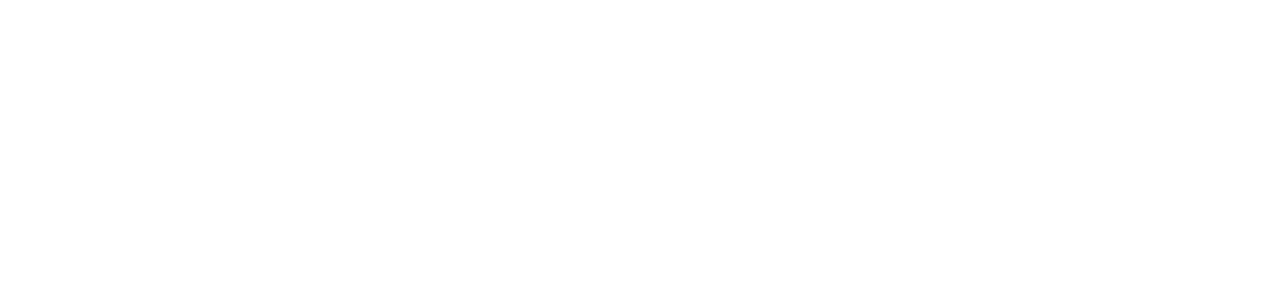
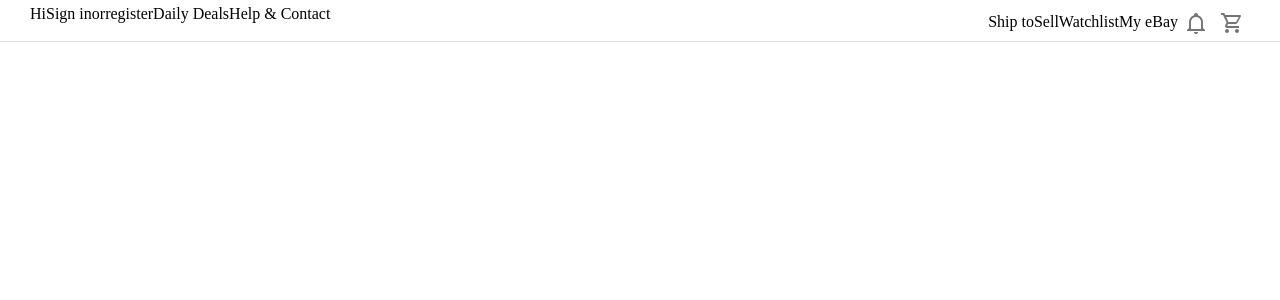
Before and after one commit to elombablessed/ebay-clone, a Nuxt app: page / in a window 1280 px wide. Shown: the top 300 px of the page. Built offline with nearby package versions, Linux system fonts and the light colour scheme.

Commit message:
missing arround with CSS

```diff
--- a/components/Navigations.vue
+++ b/components/Navigations.vue
@@ -0,0 +1,51 @@
+<template>
+<div>
+    <div class="navigations">
+        <div class="nav-top-left">
+            <span>Hi</span>
+            <span>Sign in</span>
+            <span>or</span>
+            <span>register</span>
+            <span>Daily Deals</span>
+            <span>Help & Contact</span>
+        </div>
+      <v-spacer></v-spacer>
+      <div class="nav-top-right">
+            <span>Ship to</span>
+            <span>Sell</span>
+            <span>Watchlist</span>
+            <span>My eBay</span>
+
+
+      <v-btn icon>
+        <v-icon>mdi-bell-outline</v-icon>
+      </v-btn>
+
+      <v-btn icon>
+        <v-icon>mdi-cart-outline</v-icon>
+      </v-btn>
+    </div>
+    </div>
+    <v-divider></v-divider>
+</div>
+</template>
+<style>
+.navigations{
+    margin-top: 5px;
+    margin-left: 30px;
+    margin-right: 30px;
+    display: flex;
+    justify-content: space-between;
+    justify-items: center;
+}
+.nav-top-left{
+    display: flex;
+    justify-content: space-evenly;
+}
+
+.nav-top-left-opt{
+    display: flex;
+    justify-content: space-evenly;
+}
+
+</style>
--- a/layouts/default.vue
+++ b/layouts/default.vue
@@ -1,9 +1,7 @@
 <template>
-
-      <v-container>
-        <nuxt />
-      </v-container>
-
+  <div>
+    <Nuxt />
+  </div>
 </template>
 
 <script>
@@ -11,3 +9,6 @@
 
 }
 </script>
+<style>
+
+</style>
--- a/pages/index.vue
+++ b/pages/index.vue
@@ -1,6 +1,7 @@
 <template>
-  <div>
+  <div class="main">
     <!--Navigation -->
+    <Navigations />
     <!-- Carousel -->
     <!-- Categry [card comp] -->
     <!-- Daily Deals [Carousel ] -->
@@ -16,3 +17,8 @@
 
 }
 </script>
+<style>
+.main{
+  margin: 0;
+}
+</style>
```
